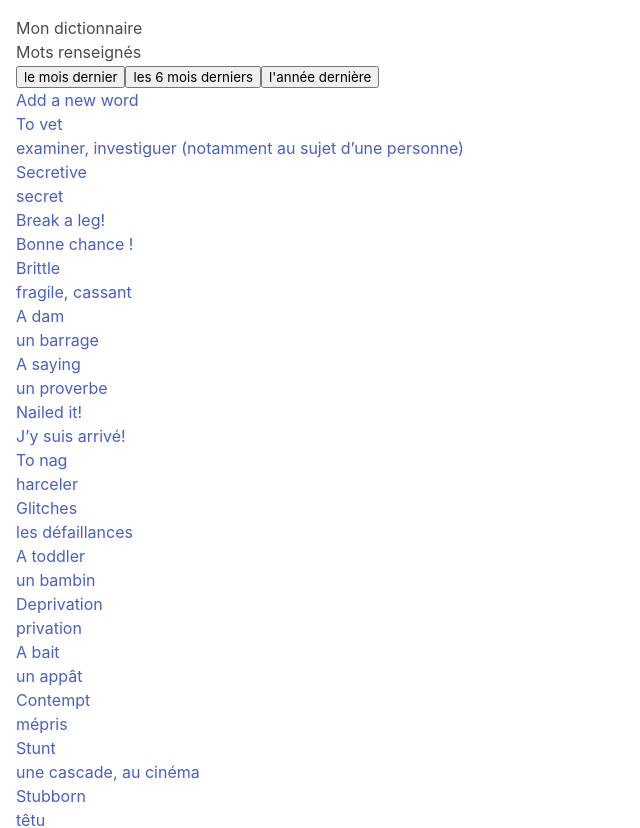
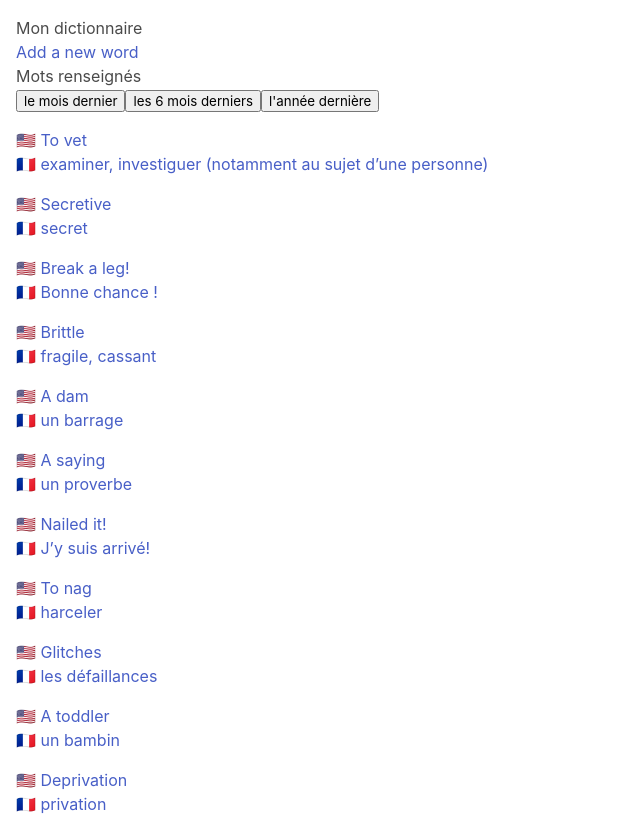
Before and after one commit to moreirathomas/react-dico, a React (Create React App) app in the folder spa/: page / in a window 1280 px wide. Shown: the top 828 px of the page, without its empty margins (0-640 px from the left). Built offline with nearby package versions, Linux system fonts and the light colour scheme.

Commit message:
Use render props pattern for filtering words list

```diff
--- /dev/null
+++ b/spa/src/components/TimeframeRenderer.tsx
@@ -0,0 +1,29 @@
+import React, { useState } from "react";
+import { TimeframeSelect } from ".";
+import { Word } from "../models/word";
+
+interface Props {
+  words: Word[];
+  children: (words: Word[]) => React.ReactElement;
+}
+
+/**
+ * @returns Array of elements whose `date` prop is more recent than `since`.
+ */
+function filterMoreRecentThan<T extends { date: number }>(since: number, elements: T[]) {
+  return elements.filter((el) => el.date > since);
+}
+
+export const TimeframeRenderer: React.FunctionComponent<Props> = ({
+  words,
+  children,
+}) => {
+  const [activeFilter, setActiveFilter] = useState(0);
+
+  return (
+    <div data-e2e="timeframe">
+      <TimeframeSelect setter={setActiveFilter} />
+      {children(filterMoreRecentThan(activeFilter, words))}
+    </div>
+  );
+};
--- a/spa/src/components/WordItem.tsx
+++ b/spa/src/components/WordItem.tsx
@@ -2,14 +2,14 @@ import React from "react";
 import { Link } from "react-router-dom";
 import type { Word } from "../models/word";
 
-interface Props extends Omit<Word, "date"> { }
+interface Props extends Omit<Word, "date"> {}
 
 export const WordItem: React.FunctionComponent<Props> = ({ en, fr, id }) => {
   return (
-    <li>
+    <li style={{ margin: "1rem auto" }}>
       <Link to={`/detail/${id}`}>
-        <p>{en}</p>
-        <p>{fr}</p>
+        <p>🇺🇸 {en}</p>
+        <p>🇫🇷 {fr}</p>
       </Link>
     </li>
   );
--- a/spa/src/components/index.ts
+++ b/spa/src/components/index.ts
@@ -1,7 +1,7 @@
 export { Button } from "./Button";
 export { TextInput } from "./TextInput";
 export { TimeframeSelect } from "./TimeframeSelect";
-
+export { TimeframeRenderer } from "./TimeframeRenderer";
 export { Header } from "./Header";
 
 export { WordItem } from "./WordItem";
--- a/spa/src/view/Dictionary.tsx
+++ b/spa/src/view/Dictionary.tsx
@@ -1,32 +1,18 @@
-import React, { useContext, useEffect, useState } from "react";
+import React, { useContext } from "react";
 import { Link } from "react-router-dom";
 import { WordsContext } from "../Context";
-import { Header, TimeframeSelect, WordList } from "../components";
-import type { Word } from "../models/word";
-
-/**
- * @returns Array of elements whose `date` prop is more recent than `since`.
- */
-function filterMoreRecentThan<T extends { date: number }>(since: number, elements: T[]) {
-  return elements.filter((el) => el.date > since);
-}
+import { Header, TimeframeRenderer, WordList } from "../components";
 
 export const Dictionary: React.FunctionComponent = () => {
   const { state } = useContext(WordsContext);
 
-  const [activeFilter, setActiveFilter] = useState(0);
-  const [filteredWords, setFilteredWords] = useState<Word[]>([]);
-
-  useEffect(() => {
-    setFilteredWords(filterMoreRecentThan(activeFilter, state));
-  }, [state, activeFilter]);
-
   return (
     <div>
       <Header>Mon dictionnaire</Header>
-      <TimeframeSelect setter={setActiveFilter} />
       <Link to={"/new"}>Add a new word</Link>
-      <WordList words={filteredWords} />
+      <TimeframeRenderer words={state}>
+        {(words) => <WordList words={words} />}
+      </TimeframeRenderer>
     </div>
   );
 };
```
